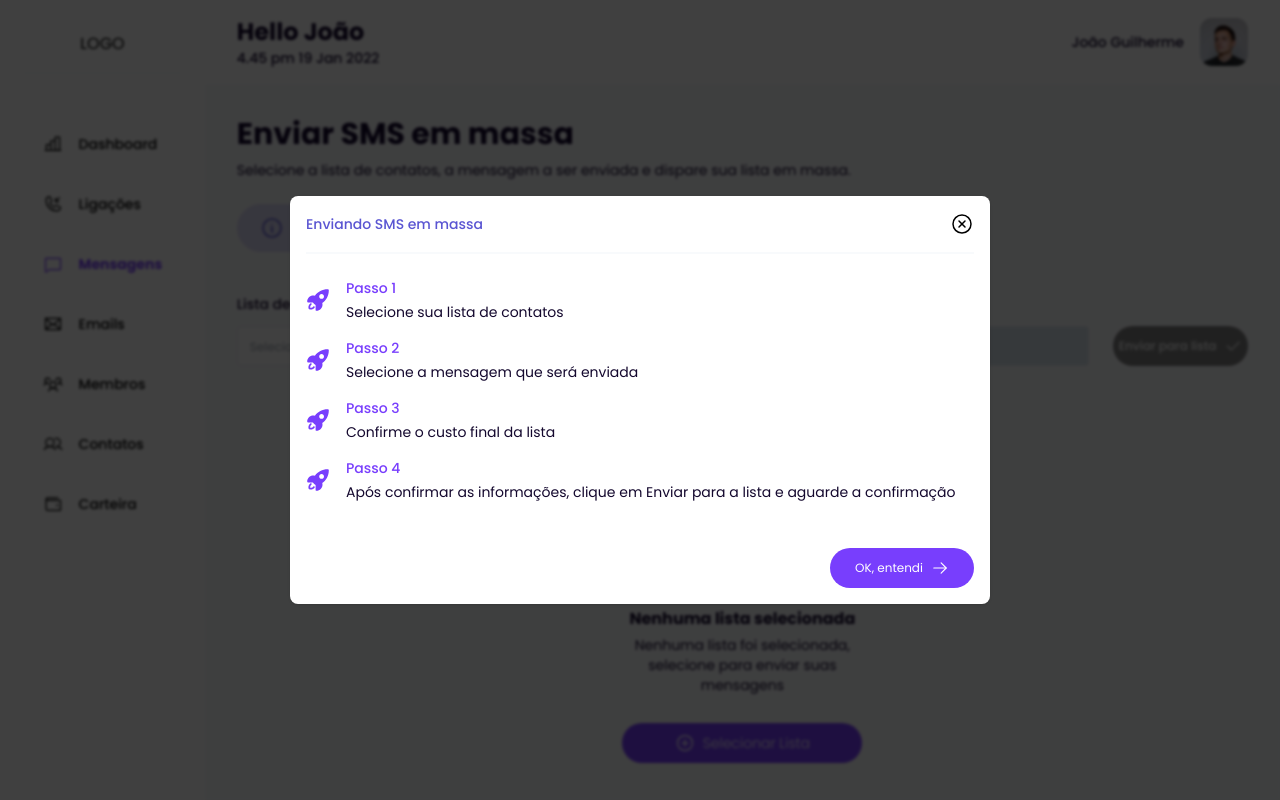
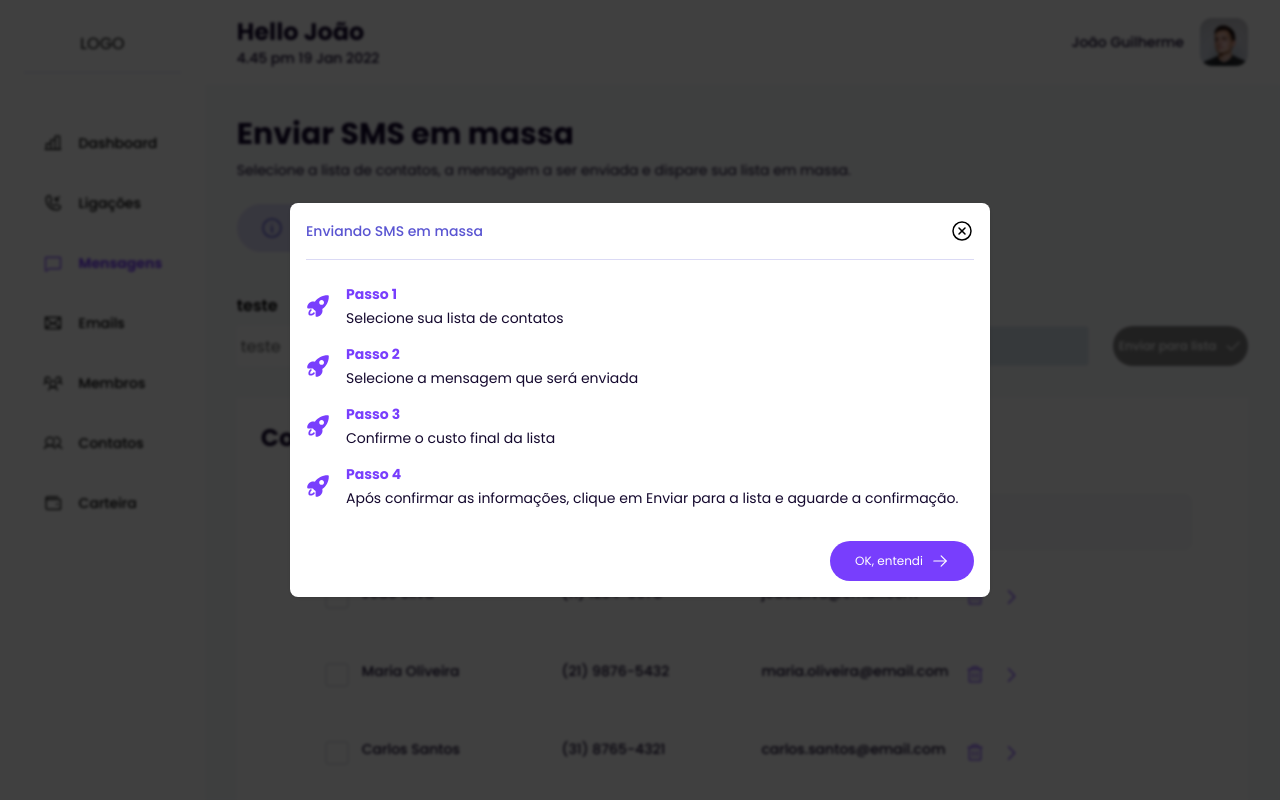
Before and after one commit to 4codingg/callflow-frontend, a Next.js app: page /messages in a window 1280 px wide. Both pictures are taken after a click on the button "Passo a Passo". Shown: the top 800 px of the page. Built offline with nearby package versions, Linux system fonts and the light colour scheme.

Commit message:
create component select + checkBox

```diff
--- a/src/components/Label.tsx
+++ b/src/components/Label.tsx
@@ -1,6 +1,6 @@
-import clsx from 'clsx';
-import { LabelHTMLAttributes } from 'react';
-import { Paragraph, ParagraphSizeVariant } from '@/components';
+import clsx from "clsx";
+import { LabelHTMLAttributes } from "react";
+import { Paragraph, ParagraphSizeVariant } from "@/components";
 
 interface LabelProps extends LabelHTMLAttributes<HTMLLabelElement> {
   name?: string;
@@ -20,12 +20,12 @@ export const Label = ({
 }: LabelProps) => {
   return (
     <label
-      className={clsx('flex flex-col w-full', className)}
+      className={clsx("flex flex-col w-full", className)}
       htmlFor={name}
       {...props}
     >
       {name && (
-        <div className="flex items-center justify-between">
+        <div className="flex items-center justify-between font-semibold text-text-label">
           <Paragraph disabled={disabled} className={labelStyle}>
             {name}
           </Paragraph>
--- a/src/components/Line.tsx
+++ b/src/components/Line.tsx
@@ -9,7 +9,7 @@ interface ILineProps {
 export const Line = ({ direction = "horizontal", className }: ILineProps) => {
   return (
     <div
-      className={clsx(" h-[2px] w-full bg-background", className, {
+      className={clsx(" h-[1px] w-full bg-grey-information", className, {
         "!h-full !w-[2px]": direction === "vertical",
       })}
     ></div>
--- a/src/components/Table.tsx
+++ b/src/components/Table.tsx
@@ -6,6 +6,7 @@ import SearchImage from "@/assets/search.svg";
 import Image from "next/image";
 import { Heading } from "./Heading";
 import { ReactNode } from "react";
+import { Checkbox } from "@/components/Checkbox";
 
 interface ITableProps {
   content: any[];
@@ -19,6 +20,7 @@ interface ITableProps {
   emptyMessage?: string;
   tableTitle?: string;
   headerComponent?: ReactNode;
+  checkBox?: boolean;
 }
 
 export const Table = ({
@@ -32,6 +34,7 @@ export const Table = ({
   emptyMessage,
   tableTitle,
   headerComponent,
+  checkBox,
 }: ITableProps) => {
   const titles = content[0]
     ? Object.keys(content[0]).filter((item) => item != "id")
@@ -78,6 +81,11 @@ export const Table = ({
                   key={item.name}
                   className="w-full flex hover:bg-background px-8 py-4"
                 >
+                  {checkBox == true ? (
+                    <Checkbox size={24} className="mr-3" />
+                  ) : (
+                    <div> </div>
+                  )}
                   {titles.map((title) => (
                     <td
                       className={`flex `}
--- a/src/components/layouts/Modals/ModalStepByStep/index.tsx
+++ b/src/components/layouts/Modals/ModalStepByStep/index.tsx
@@ -19,28 +19,8 @@ export const ModalStepByStep = ({
   setModalIsOpen,
   modalIsOpen,
 }: IModalAddItemFromContactsProps) => {
-  const [contacts, setContacts] = useState(MOCK_CONTACTS);
-  const [selectedContacts, setSelectedContacts] = useState<Contact[] | null>(
-    []
-  );
-
-  const handleSelectContact = (contact: Contact) => {
-    if (selectedContacts.find((sC) => sC.id === contact.id)) {
-      const selectedContactsFiltered = selectedContacts.filter(
-        (sC) => sC.id !== contact.id
-      );
-      setSelectedContacts([...selectedContactsFiltered]);
-      return;
-    }
-
-    setSelectedContacts([...selectedContacts, contact]);
-    console.log(selectedContacts);
-  };
-
   const handleSave = () => {
-    console.log("=============");
-    console.log(selectedContacts);
-    console.log("=============");
+    setModalIsOpen(false);
   };
 
   return (
@@ -73,7 +53,7 @@ export const ModalStepByStep = ({
                     <Image src={Rocket} alt="Foguete" />
                   </section>
                   <section className="flex flex-col gap-[4px]">
-                    <Paragraph className="text-primary font-bold text-sm">
+                    <Paragraph className="text-primary !font-bold text-base">
                       Passo {instruction.id}
                     </Paragraph>
                     <Paragraph className="font-normal">
@@ -83,7 +63,7 @@ export const ModalStepByStep = ({
                 </div>
               );
             })}
-            <section className="flex justify-end mt-[30px]">
+            <section className="flex justify-end mt-[17px]">
               <Button
                 type="button"
                 className="text-xs font-normal !w-[144px] "
--- /dev/null
+++ b/src/components/select.tsx
@@ -0,0 +1,37 @@
+import React from "react";
+import { Label } from "./Label";
+
+interface SelectDadosProps {
+  id: string;
+  name: string;
+  phone: string;
+  email: string;
+}
+
+interface SelectProps {
+  options: SelectDadosProps[];
+  nameList: string[];
+}
+
+interface OptionsProps {
+  list: string;
+  label?: string;
+}
+
+const Select: React.FC<OptionsProps> = (list, label) => {
+  return (
+    <div className="flex flex-col w-full">
+      <Label className="font-semibold font-poppinstext-default-grey">
+        {" "}
+        teste
+      </Label>
+      <select className="w-full font-normal text-grey-input h-[40px] bg-white rounded mt-2 outline-none ">
+        <option>teste</option>
+        <option>Contact2</option>
+        <option>Contact3</option>
+      </select>
+    </div>
+  );
+};
+
+export default Select;
--- a/src/constants/contentCalls.tsx
+++ b/src/constants/contentCalls.tsx
@@ -4,27 +4,27 @@ export enum EStatus {
 }
 
 export const CONTENT_CALLS = [
-  // {
-  //   id: 1,
-  //   name: 'Billing Calls',
-  //   quantity: 13,
-  //   lastPlay: '03/11/2023 11:23',
-  //   status: 'pending',
-  // },
-  // {
-  //   id: 2,
-  //   name: 'Amplifi Calls',
-  //   quantity: 132,
-  //   lastPlay: '13/10/2023 17:23',
-  //   status: 'pending',
-  // },
-  // {
-  //   id: 3,
-  //   name: 'Marketing Calls',
-  //   quantity: 3,
-  //   lastPlay: '03/11/2023 21:23',
-  //   status: 'completed',
-  // },
+  {
+    id: 1,
+    name: "Billing Calls",
+    quantity: 13,
+    lastPlay: "03/11/2023 11:23",
+    status: "pending",
+  },
+  {
+    id: 2,
+    name: "Amplifi Calls",
+    quantity: 132,
+    lastPlay: "13/10/2023 17:23",
+    status: "pending",
+  },
+  {
+    id: 3,
+    name: "Marketing Calls",
+    quantity: 3,
+    lastPlay: "03/11/2023 21:23",
+    status: "completed",
+  },
 ];
 
 export const INSTRUCTIONS = [
@@ -36,7 +36,7 @@ export const INSTRUCTIONS = [
   { id: 3, description: "Confirme o custo final da lista" },
   {
     id: 4,
-    description: `Após confirmar as informações, clique em ${"Enviar para a lista"} e aguarde a confirmação`,
+    description: `Após confirmar as informações, clique em ${"Enviar para a lista"} e aguarde a confirmação.`,
   },
 ];
 export const MOCK_CONTACTS = [
@@ -120,6 +120,61 @@ export const MOCK_CONTACTS = [
   },
 ];
 
+export const MOCKCONTACTS2 = [
+  {
+    nameList: "Caio",
+    options: [
+      {
+        id: "1",
+        name: "João Silva",
+        phone: "(11) 1234-5678",
+        email: "joao.silva@email.com",
+      },
+      {
+        id: "2",
+        name: "Maria Oliveira",
+        phone: "(21) 9876-5432",
+        email: "maria.oliveira@email.com",
+      },
+      {
+        id: "3",
+        name: "Carlos Santos",
+        phone: "(31) 8765-4321",
+        email: "carlos.santos@email.com",
+      },
+      {
+        id: "4",
+        name: "Ana Souza",
+        phone: "(41) 2345-6789",
+        email: "ana.souza@email.com",
+      },
+    ],
+  },
+  {
+    nameList: "Joao",
+    options: [
+      {
+        id: "2",
+        name: "Maria Oliveira",
+        phone: "(21) 9876-5432",
+        email: "maria.oliveira@email.com",
+      },
+      {
+        id: "3",
+        name: "Carlos Santos",
+        phone: "(31) 8765-4321",
+        email: "carlos.santos@email.com",
+      },
+      {
+        id: "4",
+        name: "Ana Souza",
+        phone: "(41) 2345-6789",
+        email: "ana.souza@email.com",
+      },
+    ],
+  },
+];
+
 export const MOCK_MEMBERS = [
   {
     id: "1",
--- a/src/pageTemplates/MessagesTemplate/index.tsx
+++ b/src/pageTemplates/MessagesTemplate/index.tsx
@@ -6,7 +6,7 @@ import {
   HeadingSizeVariant,
 } from "@/components";
 import { Button, ButtonSizeVariant } from "@/components/Button";
-import { CONTENT_CALLS } from "@/constants/contentCalls";
+import { CONTENT_CALLS, MOCK_CONTACTS } from "@/constants/contentCalls";
 import { useRouter } from "next/router";
 import Information from "@/assets/icons/information-circle.svg";
 import Image from "next/image";
@@ -16,6 +16,7 @@ import { EmptyState } from "@/components/EmptyState";
 import Empty from "@/assets/empty-state.png";
 import { ModalStepByStep } from "@/components/layouts/Modals/ModalStepByStep";
 import { useState } from "react";
+import Select from "@/components/select";
 
 export const MessagesTemplate = () => {
   const router = useRouter();
@@ -54,13 +55,7 @@ export const MessagesTemplate = () => {
         </header>
         <div className="flex justify-between items-end gap-[24px] ">
           <section className="flex gap-[24px] w-full mt-[42px] max-w-[85%] ">
-            <Input
-              type="select"
-              label="Lista de Contatos"
-              placeholder="Selecione sua lista"
-              className=" font-normal text-grey-input h-[40px] "
-              disableError
-            />
+            <Select list={"teste"} label="Lista de Contatos" />
             <Input
               type="text"
               label="Mensagem"
@@ -85,7 +80,7 @@ export const MessagesTemplate = () => {
           </Button>
         </div>
         <div className="mt-8 flex w-full">
-          {CONTENT_CALLS.length == 0 ? (
+          {MOCK_CONTACTS.length == 0 ? (
             <div className="flex w-full justify-center mt-16">
               <EmptyState
                 description="Nenhuma lista foi selecionada,
@@ -96,11 +91,15 @@ selecione para enviar suas mensagens"
               />
             </div>
           ) : (
-            <Table
-              content={CONTENT_CALLS}
-              handleAccessItem={handleAccessItem}
-              disableEditItem
-            />
+            <div className="w-full p-[24px] bg-white">
+              <Heading> Contatos</Heading>
+              <Table
+                checkBox
+                content={MOCK_CONTACTS}
+                handleAccessItem={handleAccessItem}
+                disableEditItem
+              />
+            </div>
           )}
         </div>
       </LayoutWithSidebar>
--- a/tailwind.config.js
+++ b/tailwind.config.js
@@ -26,6 +26,7 @@ const config = {
         "grey-information": "#DBDAF5",
         "grey-input": "#5C5C5C",
         "grey-title": "#4A4A4A",
+        "text-label": "#343C44",
       },
       fontFamily: {
         poppins: "Poppins, sans-serif",
```
